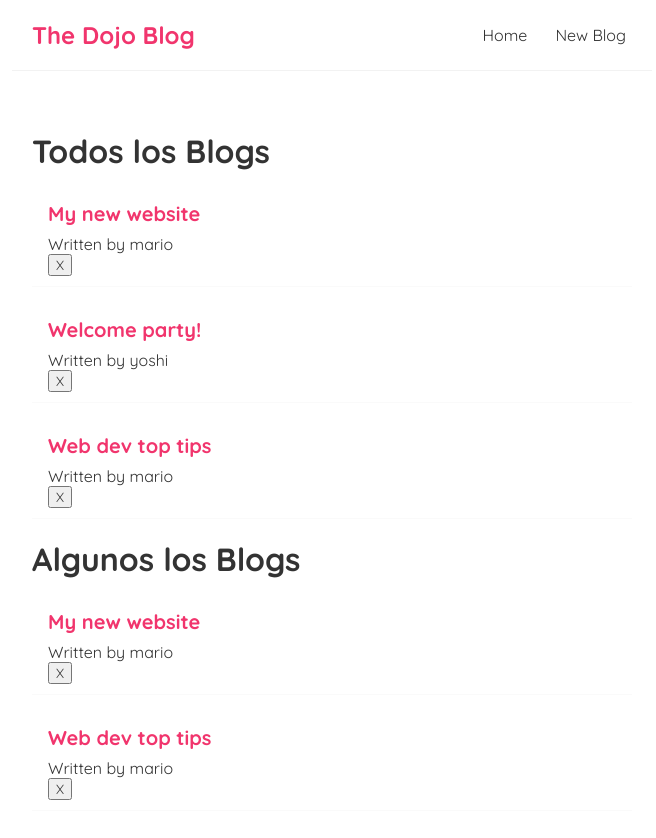
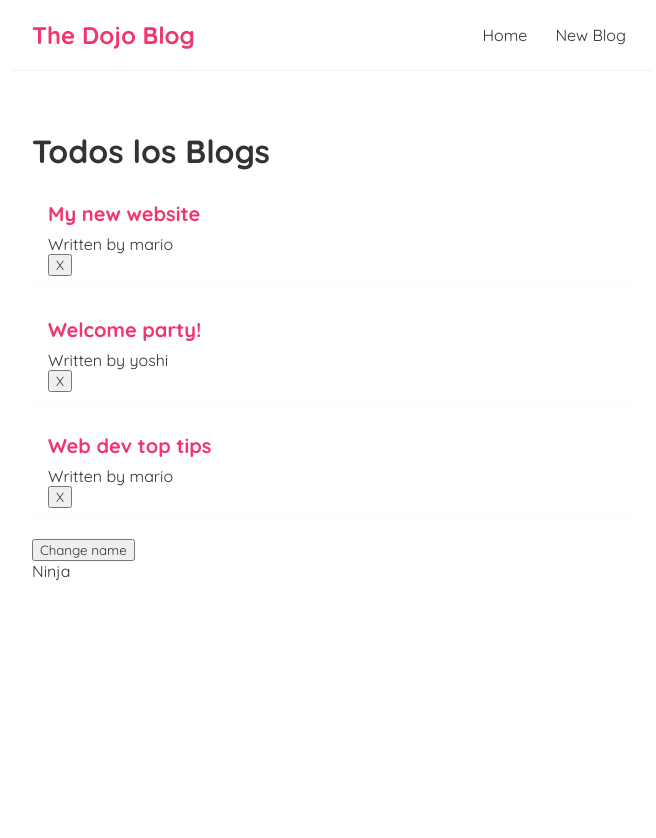
Before and after one commit to aramirezaliste/repasandoReact, a React (Vite) app: page / in a window 1280 px wide. Shown: the top 838 px of the page, without its empty margins (308-964 px from the left). After the commit the page ends 800 px from the top, so only its background shows below. Built offline with nearby package versions, Linux system fonts and the light colour scheme.

Commit message:
avance use effect

```diff
--- a/src/Home.jsx
+++ b/src/Home.jsx
@@ -1,4 +1,4 @@
-import { useState } from "react"
+import { useState, useEffect } from "react"
 import BlogList from "./BlogList";
 
 const Home = () => {
@@ -8,19 +8,26 @@ const Home = () => {
         { title: "Web dev top tips", body: "lorem ipsum...", author: "mario", id: 3 }
     ]);
 
+    const [name, setName] = useState("Ninja")
+
     {/*se define la funcion modificadora, donde esta el state */}
     const handleDelete = (id) => {
         const newBlogs = blogs.filter(blog => blog.id !== id)
         setBlogs(newBlogs)
+    }
 
-    }
+    {/*se ejecuta en cada renderizacion, [dependencias] si esta vacio solo se ejecuta
+         en la primera renderizacion*/}
+    useEffect(() => {
+        console.log("use efectt ran")
+    }, [name])
 
     return (
         <div className="home">
-            {/*la respuesta del map va en () por que no usa return yas que es un HTML */}
+            {/*la respuesta del map va en () por que no usa return ya que es un HTML */}
             <BlogList blogs={blogs} title="Todos los Blogs" handleDelete={handleDelete}/>
-            <BlogList blogs={blogs.filter((blog) => blog.author == "mario" )} title="Algunos los Blogs" handleDelete={handleDelete}/>
-
+            <button onClick={() => setName("Andres")}>Change name</button>
+            <p>{name}</p>
         </div>
     );
 }
```
